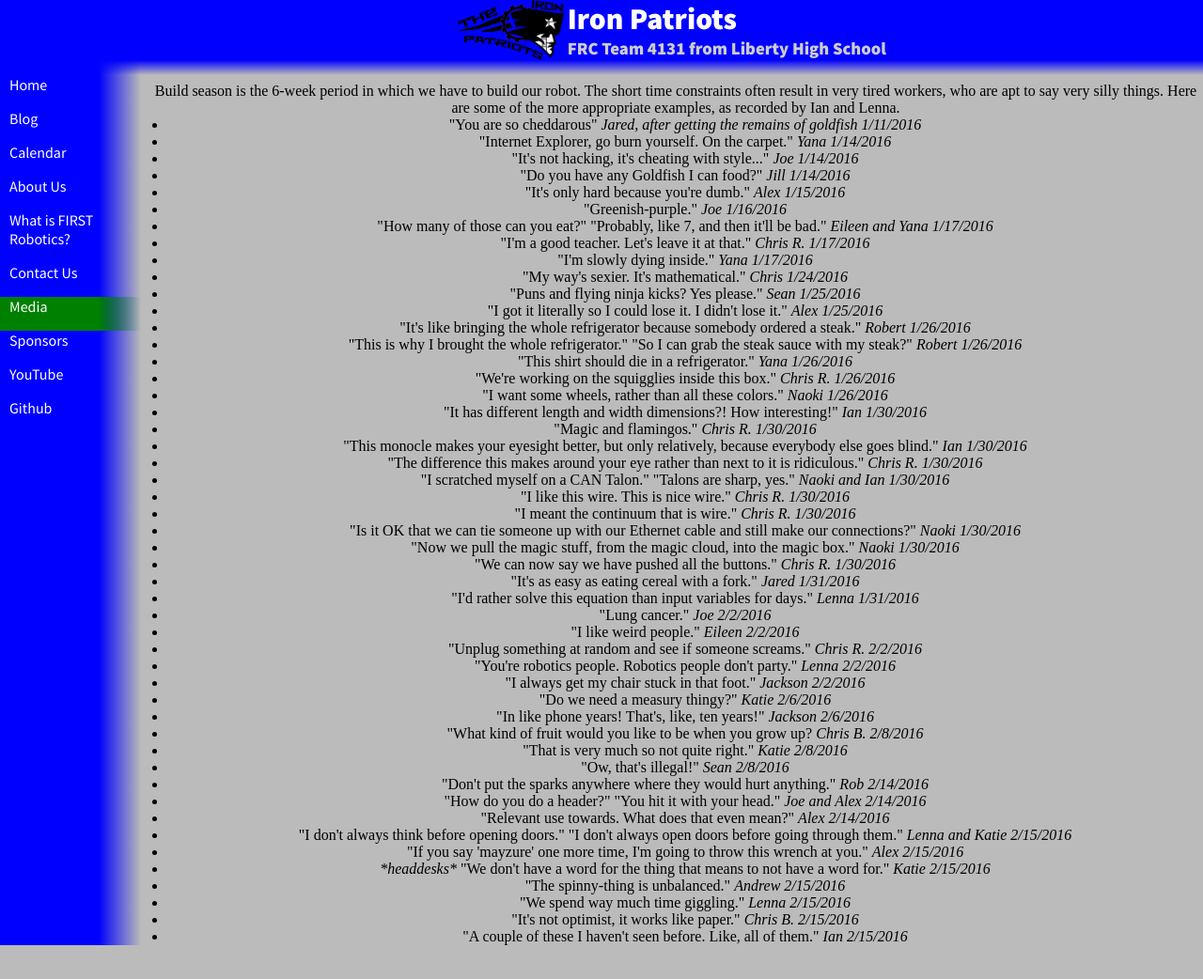
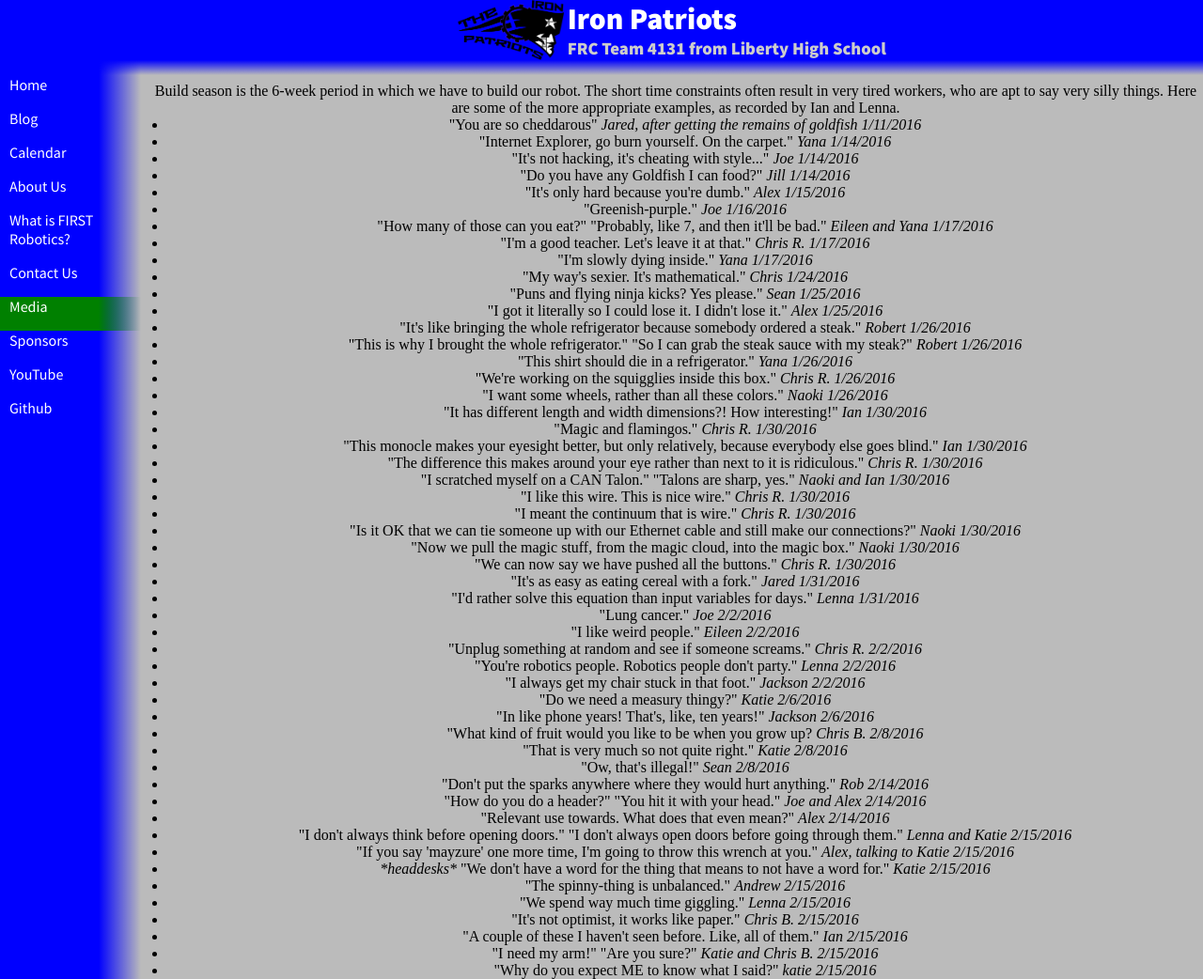
Before and after one commit to katiebugmoon/FRC4131.github.io, a Jekyll site: the page built from media/2016/quotes.html, in a window 1280 px wide. Shown: the whole page at 94% size. Built offline with Jekyll 4.4.1, drawn with Linux system fonts in a browser that asks for light colours; nearby versions of some CDN libraries; before the commit the page ends 1006 px from its top, so only the background shows below that.

Commit message:
Update quotes.html

```diff
--- a/media/2016/quotes.html
+++ b/media/2016/quotes.html
@@ -47,12 +47,13 @@ title: Build Season 2016 Quotes
 	<li>"How do you do a header?" "You hit it with your head." <i>Joe and Alex 2/14/2016</i></li>
 	<li>"Relevant use towards. What does that even mean?" <i>Alex 2/14/2016</i></li>
 	<li>"I don't always think before opening doors." "I don't always open doors before going through them." <i>Lenna and Katie 2/15/2016</i></li>
-	<li>"If you say 'mayzure' one more time, I'm going to throw this wrench at you." <i>Alex 2/15/2016</i></li>
+	<li>"If you say 'mayzure' one more time, I'm going to throw this wrench at you." <i>Alex, talking to Katie 2/15/2016</i></li>
 	<li><i>*headdesks* </i>"We don't have a word for the thing that means to not have a word for." <i>Katie 2/15/2016</i></li>
 	<li>"The spinny-thing is unbalanced." <i>Andrew 2/15/2016</i></li>
 	<li>"We spend way much time giggling." <i>Lenna 2/15/2016</i></li>
 	<li>"It's not optimist, it works like paper." <i>Chris B. 2/15/2016</i></li>
 	<li>"A couple of these I haven't seen before. Like, all of them." <i>Ian 2/15/2016</i></li>
-
+	<li>"I need my arm!" "Are you sure?" <i>Katie and Chris B. 2/15/2016</i></li>
+	<li>"Why do you expect ME to know what I said?" <i> katie 2/15/2016</i></li>
 </ul>
 <center>
```
